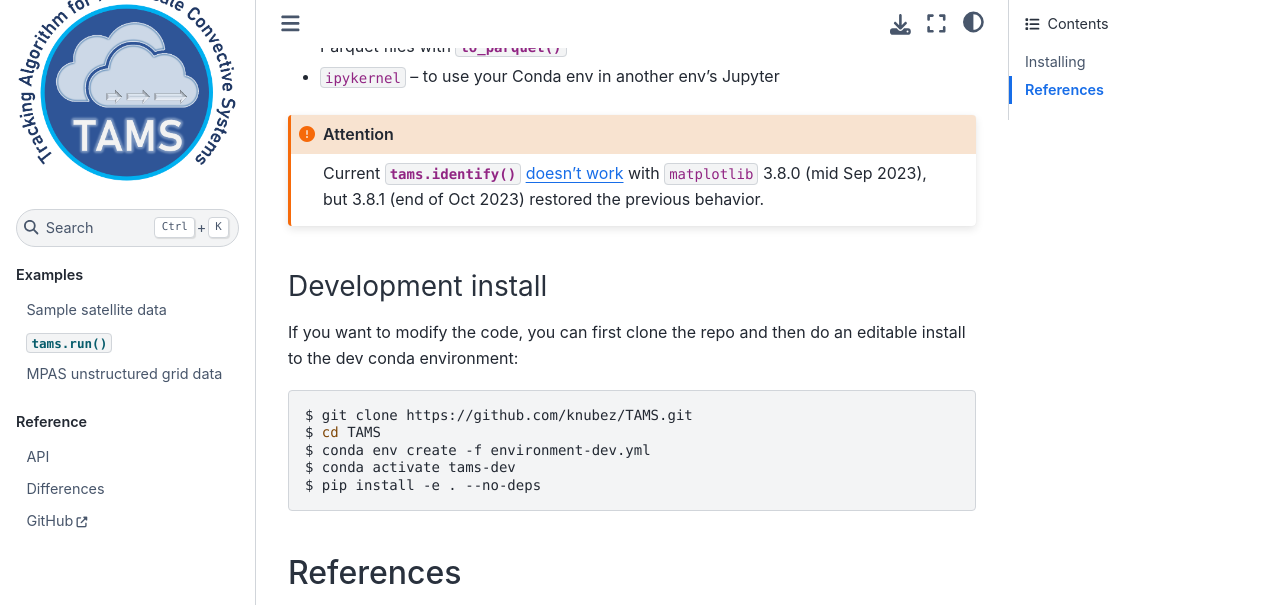
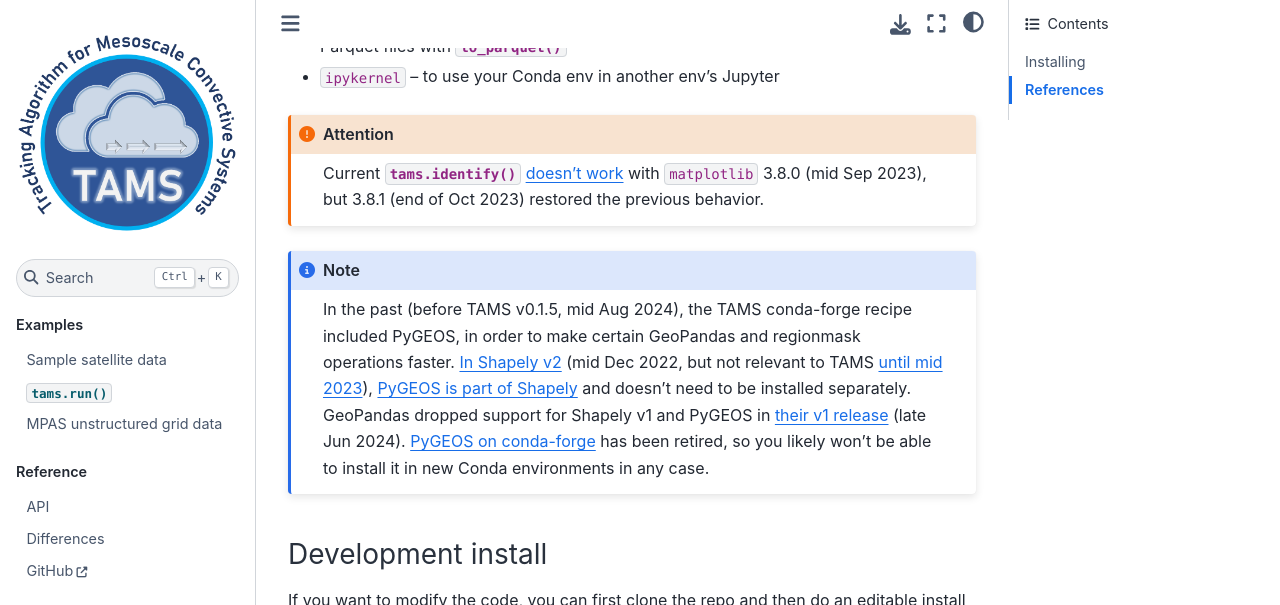
Before and after one commit to knubez/TAMS, a Sphinx documentation site: the page built from docs/index.md, in a window 1280 px wide and 900 px high, scrolled down 721 px, cut to the strip 0-605 px from the top of the window. Built offline with Sphinx 7.4.7 and the Sphinx Book theme 1.1.4, drawn with Linux system fonts in a browser that asks for light colours; pages that are not in the unit, such as notebooks, are missing from menus; cross-references to code outside the pages are shown as plain code.

Commit message:
PyGEOS note

````diff
--- a/docs/index.md
+++ b/docs/index.md
@@ -62,6 +62,21 @@
 restored the previous behavior.
 ```
 
+```{note}
+In the past (before TAMS v0.1.5, mid Aug 2024),
+the TAMS conda-forge recipe included PyGEOS,
+in order to make certain GeoPandas and regionmask operations faster.
+[In Shapely v2](https://shapely.readthedocs.io/en/stable/release/2.x.html)
+(mid Dec 2022, but not relevant to TAMS
+[until mid 2023](https://geopandas.org/en/stable/docs/user_guide/pygeos_to_shapely.html)),
+[PyGEOS is part of Shapely](https://shapely.readthedocs.io/en/stable/migration_pygeos.html)
+and doesn't need to be installed separately.
+GeoPandas dropped support for Shapely v1 and PyGEOS in
+[their v1 release](https://github.com/geopandas/geopandas/releases/tag/v1.0.0) (late Jun 2024).
+[PyGEOS on conda-forge](https://github.com/conda-forge/pygeos-feedstock) has been retired,
+so you likely won't be able to install it in new Conda environments in any case.
+```
+
 ### Development install
 
 If you want to modify the code, you can first clone the repo
````
